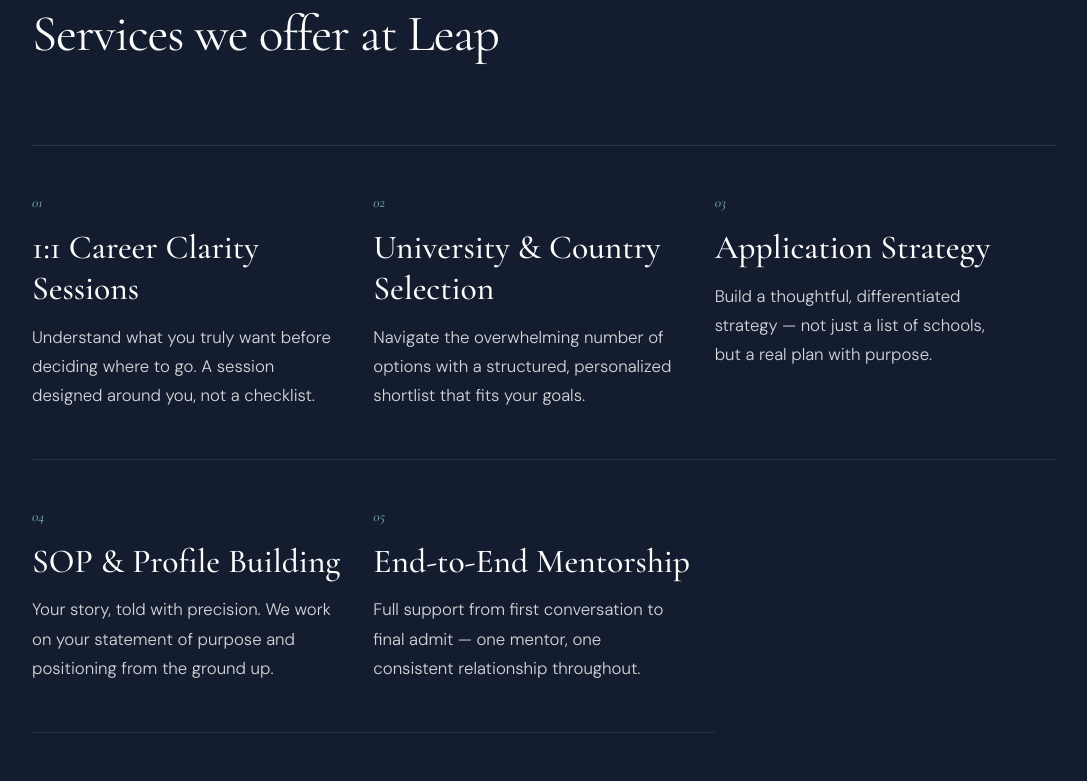
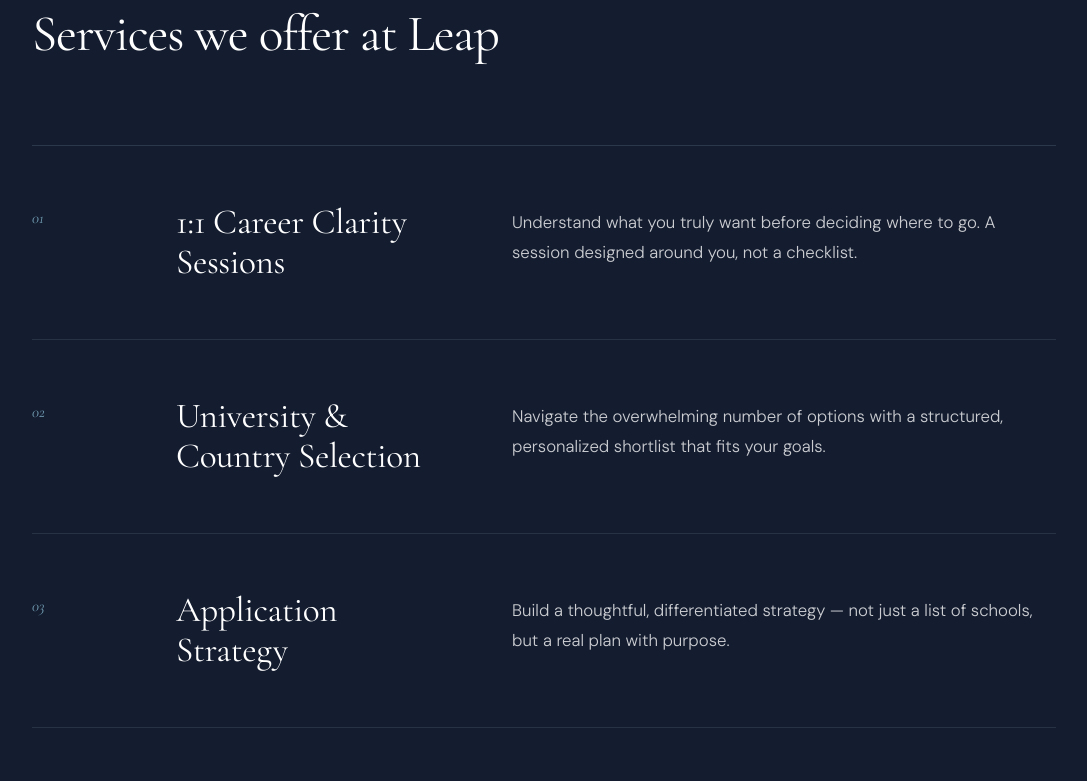
Before and after one commit to Yashraj5143/LeapCareerStudio, a plain HTML site: page index.html in a window 1280 px wide. Shown: the part 2041-2822 px from the top of the page, without its empty margins (96-1183 px from the left). Drawn offline with nearby package versions, Linux system fonts and the light colour scheme; a script that the page names is missing.

Commit message:
Update index.html

```diff
--- a/index.html
+++ b/index.html
@@ -5,6 +5,9 @@
 <meta name="viewport" content="width=device-width, initial-scale=1.0">
 <title>Leap Career Studio — Study Abroad Mentorship</title>
 <link rel="preconnect" href="https://fonts.googleapis.com">
+<link rel="preconnect" href="https://calendly.com">
+<link rel="dns-prefetch" href="https://calendly.com">
+<link rel="preload" href="https://assets.calendly.com/assets/external/widget.js" as="script">
 <link rel="preconnect" href="https://fonts.gstatic.com" crossorigin>
 <link href="https://fonts.googleapis.com/css2?family=Cormorant+Garamond:ital,wght@0,300;0,400;0,500;0,600;1,300;1,400&family=DM+Sans:wght@300;400;500&display=swap" rel="stylesheet">
 <style>
@@ -331,45 +334,50 @@
   }
 
   .services-list {
-    display: grid;
-    grid-template-columns: repeat(auto-fit, minmax(280px, 1fr));
-    gap: 0;
+    display: flex;
+    flex-direction: column;
     border-top: 1px solid rgba(175,203,218,0.15);
   }
 
   .service-item {
-    padding: 3rem 0;
-    border-bottom: 1px solid rgba(175,203,218,0.1);
-    position: relative;
+    padding: 3.5rem 0;
+    border-bottom: 1px solid rgba(175,203,218,0.12);
+    display: grid;
+    grid-template-columns: 80px 1fr 2fr;
+    gap: 0 4rem;
+    align-items: start;
     cursor: default;
-    transition: padding-left 0.3s;
+    transition: opacity 0.2s;
   }
+  .service-item:hover { opacity: 0.85; }
 
   .service-item:hover { }
 
   .service-num {
     font-family: var(--serif);
-    font-size: 0.9rem;
+    font-size: 1rem;
     color: var(--pastel);
-    opacity: 0.9;
-    margin-bottom: 1rem;
+    opacity: 0.8;
     font-style: italic;
+    padding-top: 0.4rem;
   }
 
   .service-name {
     font-family: var(--serif);
-    font-size: 2.1rem;
-    font-weight: 500;
+    font-size: 2.2rem;
+    font-weight: 400;
     color: #fff;
-    margin-bottom: 0.85rem;
+    letter-spacing: -0.01em;
+    line-height: 1.15;
   }
 
   .service-desc {
     font-size: 1.05rem;
-    line-height: 1.75;
-    color: rgba(255,255,255,0.82);
+    line-height: 1.8;
+    color: rgba(255,255,255,0.78);
     font-weight: 300;
-    max-width: 300px;
+    padding-top: 0.3rem;
+    max-width: 560px;
   }
 
   /* PROBLEM */
@@ -743,7 +751,10 @@
     .steps { grid-template-columns: 1fr 1fr; }
     .steps::before { display: none; }
     .approach { grid-template-columns: 1fr; }
-    .services-list { grid-template-columns: 1fr; }
+    .services-list { flex-direction: column; }
+    .service-item { grid-template-columns: 40px 1fr; grid-template-rows: auto auto; gap: 0.5rem 1.5rem; }
+    .service-desc { grid-column: 2; }
+
     .nav-links { display: none; }
   }
 
@@ -764,6 +775,7 @@
     transform: translateY(0);
   }
 </style>
+<script src="https://assets.calendly.com/assets/external/widget.js"></script>
 </head>
 <body>
 
@@ -964,7 +976,7 @@
   <p>© 2024 Renna Sadarangani · Leap Career Studio</p>
 </footer>
 
-<script async src="https://assets.calendly.com/assets/external/widget.js"></script>
+<!-- calendly script moved to head -->
 <script>
   // Scroll animations
   const observer = new IntersectionObserver((entries) => {
```
